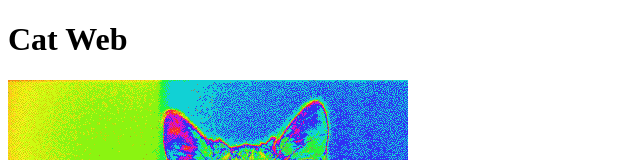
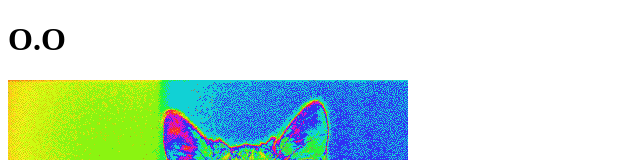
Before and after one commit to EthanPearson/Week1-Task2-CatProject, a plain HTML site: page index.html in a window 1280 px wide. Shown: the top 160 px of the page, without its empty margins (0-640 px from the left). Drawn offline with Linux system fonts and the light colour scheme.

Commit message:
gud nuff fix commit

```diff
--- a/index.html
+++ b/index.html
@@ -7,7 +7,7 @@
         <link rel="stylesheet" href="" type="text/css" >
     </head>
     <body>
-        <h1>Cat Web</h1>
+        <h1>O.O</h1>
         <img src="images/trippycat.gif" alt="trippy cat" >
 
 
```
